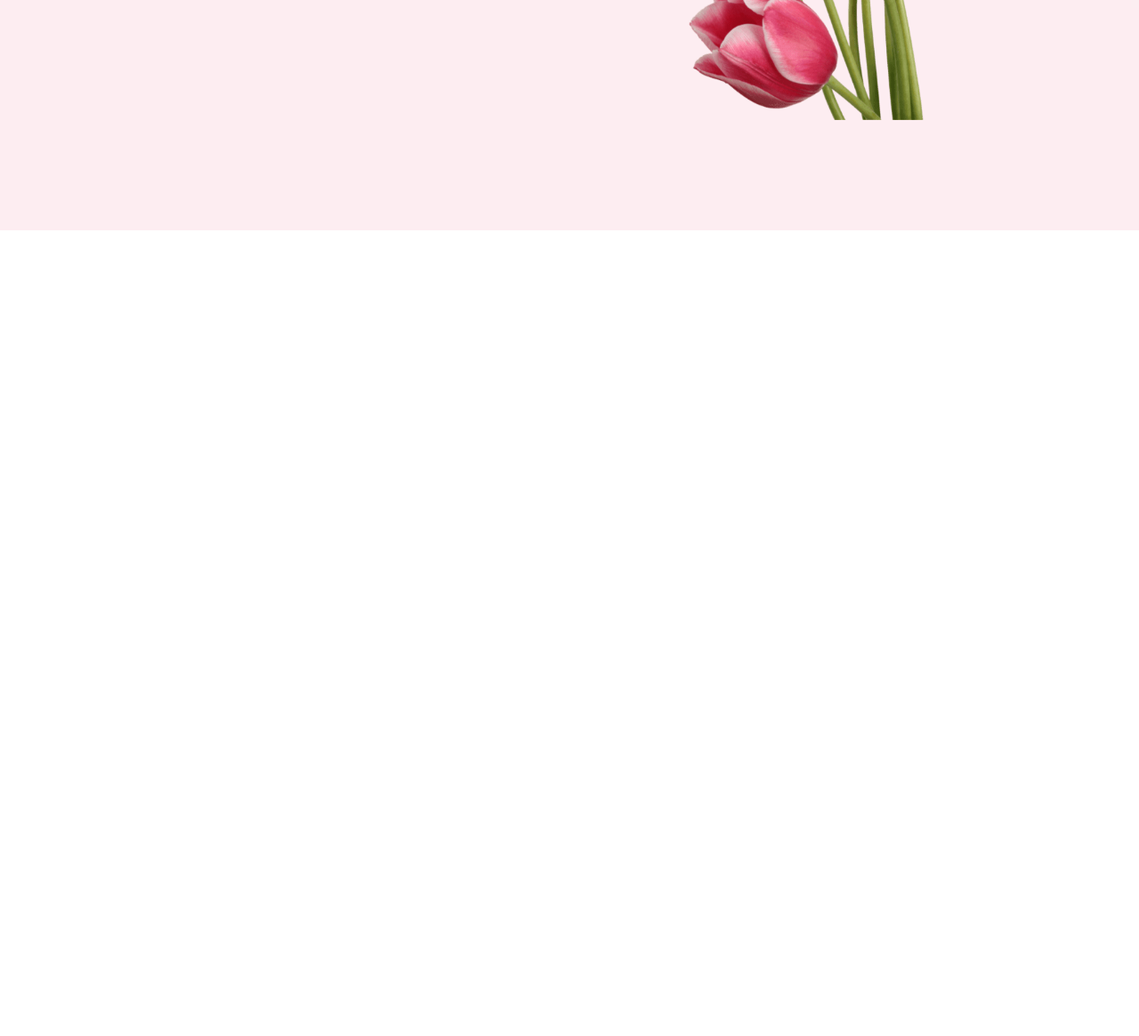
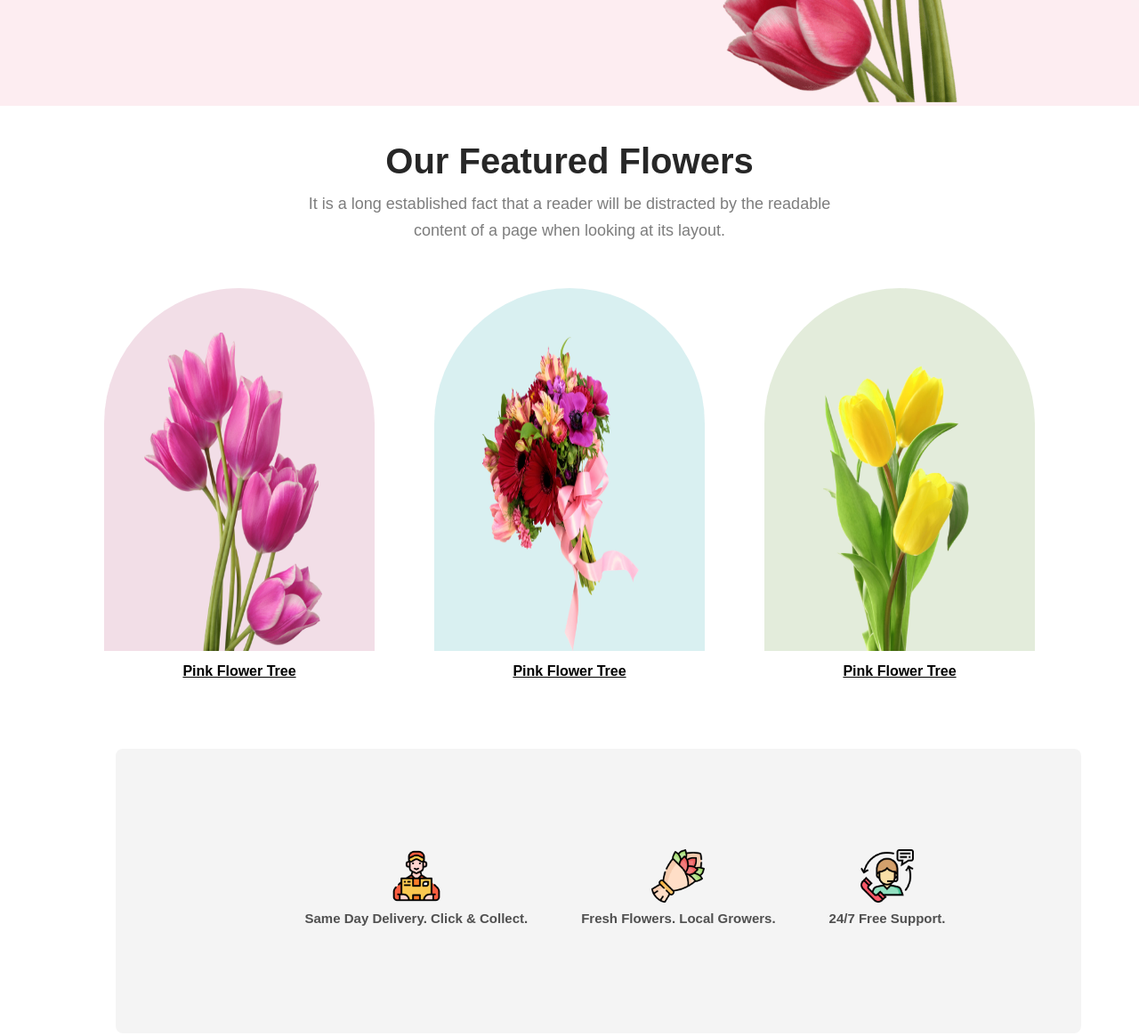
Before and after one commit to nhossainbappi/flower-shop, a plain HTML site: page index.html in a window 1280 px wide. Shown: the part 500-1665 px from the top of the page at 89% size. Before the commit the page ends 800 px from the top, so only its background shows below. Drawn offline with Linux system fonts and the light colour scheme.

Commit message:
service part added

```diff
--- a/index.html
+++ b/index.html
@@ -32,9 +32,60 @@
     </div>
     <!-- header section end-->
 
+    <!-- featured part start -->
+    <div class="featured-part">
+      <h1>Our Featured Flowers</h1>
+      <p>
+        It is a long established fact that a reader will be distracted by the
+        readable<br />
+        content of a page when looking at its layout.
+      </p>
+      <div class="feature">
+        <div class="features1">
+          <img src="./Flower Asset/pngwing 6.png" alt="" />
+          <h4>Pink Flower Tree</h4>
+        </div>
+        <div class="features2">
+          <img src="./Flower Asset/pngwing 5.png" alt="" />
+          <h4>Pink Flower Tree</h4>
+        </div>
+        <div class="features3">
+          <img src="./Flower Asset/pngwing 7.png" alt="" />
+          <h4>Pink Flower Tree</h4>
+        </div>
+      </div>
+    </div>
+    <!-- featured part end -->
 
 
-    <!-- featured part start -->
+
+    <!-- service part start  -->
+    <div class="services">
+        <div class="service">
+            <img src="./Flower Asset/Group 57.png" alt="">
+            <h6>Same Day Delivery. Click & Collect.</h6>
+
+        </div>
+        <div class="service">
+            <img src="./Flower Asset/Group 58.png" alt="">
+            <h6>Fresh Flowers. Local Growers.</h6>
+
+        </div>
+        <div class="service">
+            <img src="./Flower Asset/Group 59.png" alt="">
+            <h6>24/7 Free Support.</h6>
+
+        </div>
+    </div>
+
+    <!-- service part end  -->
+
+
+
+    <!-- deal section -->
+
+
+    <!-- deal section -->
 
     <script
       src="https://kit.fontawesome.com/ee64212d29.js"
--- a/style.css
+++ b/style.css
@@ -7,9 +7,9 @@
 .header-part {
   display: flex;
   background-color: rgba(229, 84, 115, 0.1);
+  justify-content: space-around;
+  padding-top: 100px;
 
-  justify-content: space-around;
-  padding: 120px;
 }
 
 .header-description h1 {
@@ -46,6 +46,7 @@
   background: #e55473;
   border: none;
   margin-top: 20px;
+  color: aliceblue;
 }
 
 .header-img img {
@@ -53,5 +54,130 @@
   height: 600px;
   margin-top: -85px;
 }
-.header-img {
+
+/* featured part start */
+
+.featured-part {
+  margin-top: 40px;
 }
+.featured-part h1 {
+  color: #272727;
+  text-align: center;
+
+  font-size: 40px;
+  font-style: normal;
+  font-weight: 800;
+  line-height: normal;
+}
+.featured-part p {
+  display: flex;
+  flex-direction: column;
+  text-align: center;
+  color: rgba(39, 39, 39, 0.6);
+  font-size: 18px;
+  font-style: normal;
+  font-weight: 400;
+  line-height: 30px;
+  margin-top: 10px;
+}
+
+.feature {
+  display: flex;
+  justify-content: space-evenly;
+  padding: 50px;
+}
+
+.features1 {
+  width: 304px;
+  height: 408px;
+  flex-shrink: 0;
+  border-radius: 300px 300px 0px 0px;
+  background: rgba(167, 33, 98, 0.15);
+  background-image: url();
+}
+.features1 img {
+  width: 200px;
+  height: 358px;
+  margin-top: 50px;
+  margin-left: 45px;
+}
+.features1 h4 {
+  text-align: center;
+  margin-top: 10px;
+  text-decoration: underline;
+}
+.features2 {
+  width: 304px;
+  height: 408px;
+  flex-shrink: 0;
+  border-radius: 300px 300px 0px 0px;
+  background: rgba(5, 151, 160, 0.15);
+}
+.features2 img {
+  width: 200px;
+  height: 358px;
+  margin-top: 50px;
+  margin-left: 45px;
+}
+.features2 h4 {
+  text-align: center;
+  margin-top: 10px;
+  text-decoration: underline;
+}
+.features3 {
+  width: 304px;
+  height: 408px;
+  flex-shrink: 0;
+  border-radius: 300px 300px 0px 0px;
+  background: rgba(71, 125, 17, 0.15);
+}
+.features3 img {
+  width: 200px;
+  height: 358px;
+  margin-top: 50px;
+  margin-left: 45px;
+}
+.features3 h4 {
+  text-align: center;
+  margin-top: 10px;
+  text-decoration: underline;
+}
+
+.services {
+  width: 1085px;
+  height: 320px;
+  flex-shrink: 0;
+  border-radius: 8px;
+  background: rgba(39, 39, 39, 0.05);
+  display: flex;
+  align-items: center;
+  justify-content: center;
+  margin-left: 130px;
+  margin-top: 60px;
+  margin-bottom: 60px;
+}
+
+.service{
+    margin-left: 60px;
+}
+
+.service h6{
+    color: rgba(39, 39, 39, 0.80);
+text-align: center;
+
+font-size: 15px;
+font-style: normal;
+font-weight: 600;
+line-height: 35px;
+
+}
+
+.service img{
+    width: 60px;
+    display: block;
+    margin-left: auto;
+    margin-right: auto;
+
+
+
+}
```
